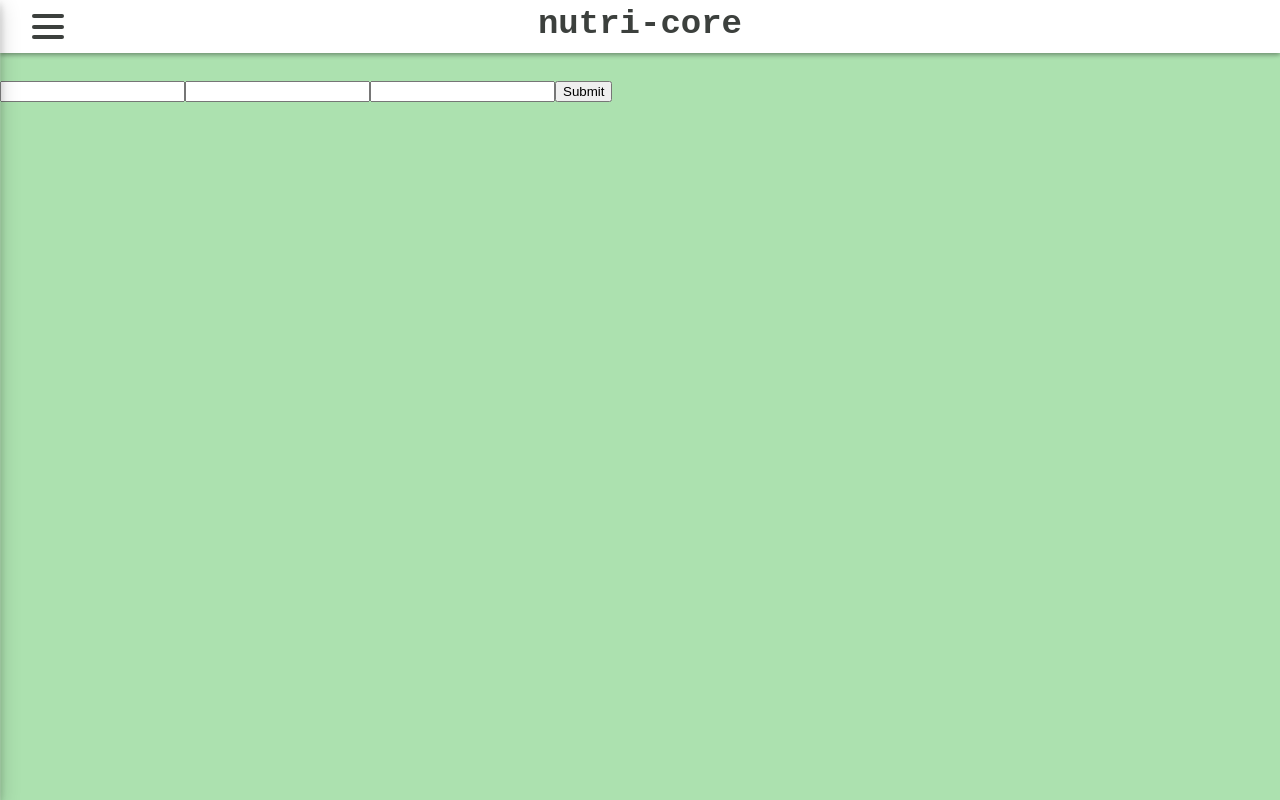
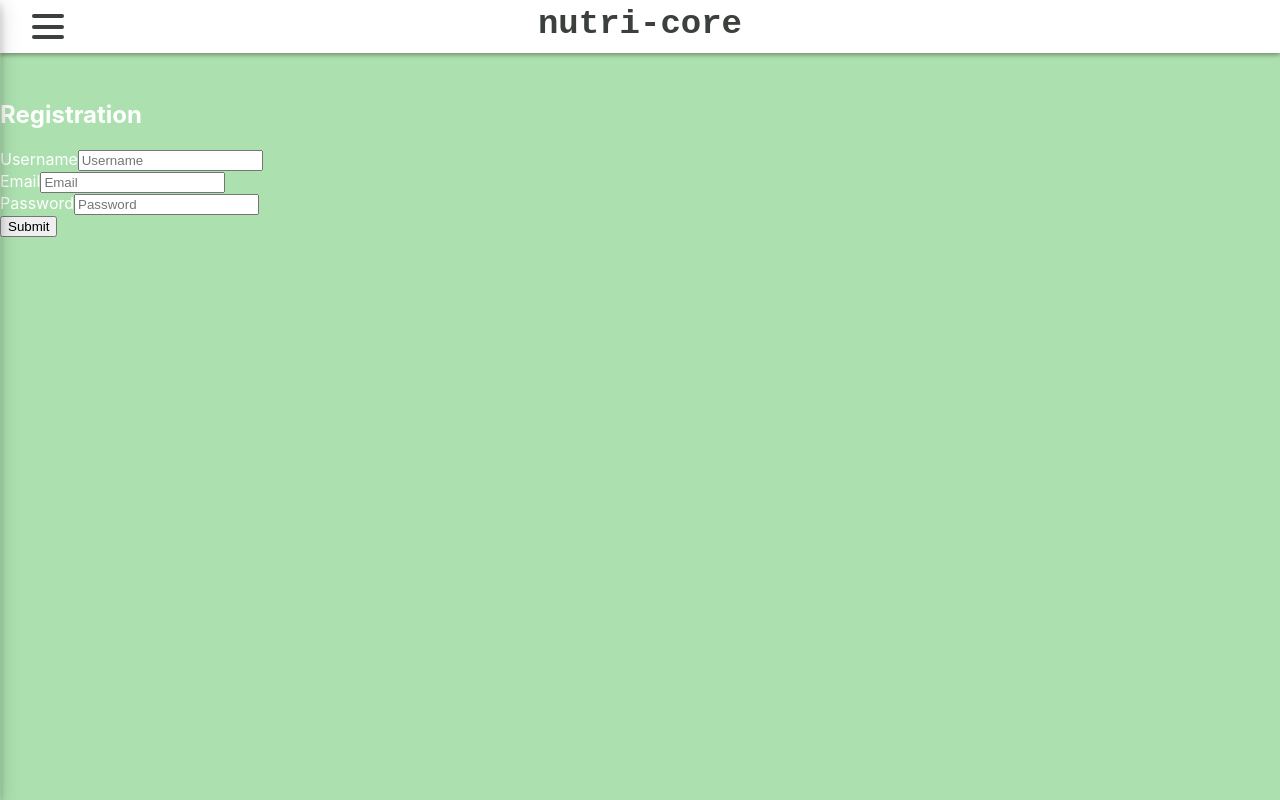
Before and after one commit to hausbence/nutrition-react, a React (Create React App) app: page /registration in a window 1280 px wide. Built offline with nearby package versions, Linux system fonts and the light colour scheme.

Commit message:
fixed registration form

```diff
--- a/src/Pages/Account/Register.js
+++ b/src/Pages/Account/Register.js
@@ -5,27 +5,48 @@ import AuthService from "../services/auth.service";
 
 const Register = (props) => {
 	const { register, handleSubmit } = useForm();
+	const [username, setUsername] = useState("");
+	const [email, setEmail] = useState("");
+	const [password, setPassword] = useState("");
+	const [successful, setSuccessful] = useState(false);
+	const [message, setMessage] = useState("");
+
+	const onChangeUsername = (e) => {
+		const username = e.target.value;
+		setUsername(username);
+	};
+
+	const onChangeEmail = (e) => {
+		const email = e.target.value;
+		setEmail(email);
+	};
+
+	const onChangePassword = (e) => {
+		const password = e.target.value;
+		setPassword(password);
+	};
 
 	const handleRegister = (e) => {
-		e.preventDefault();
-		console.log(e);
-		// AuthService.register(username, email, password).then(
-		// 	(response) => {
-		// 		setMessage(response.data.message);
-		// 		setSuccessful(true);
-		// 	},
-		// 	(error) => {
-		// 		const resMessage =
-		// 			(error.response &&
-		// 				error.response.data &&
-		// 				error.response.data.message) ||
-		// 			error.message ||
-		// 			error.toString();
+		setMessage("");
+		setSuccessful(false);
 
-		// 		setMessage(resMessage);
-		// 		setSuccessful(false);
-		// 	}
-		// );
+		AuthService.register(username, email, password).then(
+			(response) => {
+				setMessage(response.data.message);
+				setSuccessful(true);
+			},
+			(error) => {
+				const resMessage =
+					(error.response &&
+						error.response.data &&
+						error.response.data.message) ||
+					error.message ||
+					error.toString();
+
+				setMessage(resMessage);
+				setSuccessful(false);
+			}
+		);
 	};
 
 	return (
@@ -34,15 +55,53 @@ const Register = (props) => {
 			<br />
 			<br />
 			<br />
+			<h2 className="loginHeader">Registration</h2>
 			<form onSubmit={handleSubmit(handleRegister)}>
-				<input
-					name="firstName"
-					ref={register({ required: true, maxLength: 20 })}
-				/>
-				<input name="lastName" ref={register({ pattern: /^[A-Za-z]+$/i })} />
-				<input name="age" type="number" ref={register({ min: 18, max: 99 })} />
+				<div className="input-fields">
+					<div className="field">
+						<label htmlFor="username">Username</label>
+						<input
+							type="text"
+							className="input-style"
+							name="username"
+							value={username}
+							placeholder="Username"
+							onChange={onChangeUsername}
+							required
+							minLength="4"
+							maxLength="19"
+						/>
+					</div>
+					<div className="field">
+						<label htmlFor="email">Email</label>
+						<input
+							type="email"
+							className="input-style"
+							name="email"
+							value={email}
+							placeholder="Email"
+							onChange={onChangeEmail}
+							required
+						/>
+					</div>
+					<div className="field">
+						<label htmlFor="password">Password</label>
+						<input
+							type="password"
+							className="input-style"
+							name="password"
+							value={password}
+							placeholder="Password"
+							onChange={onChangePassword}
+							required
+							minLength="6"
+							maxLength="40"
+						/>
+					</div>
+				</div>
 				<input type="submit" />
 			</form>
+			{message}
 		</div>
 	);
 };
```
Also changed, not shown: 2 other files (tests, documents, lock files or other folders).
